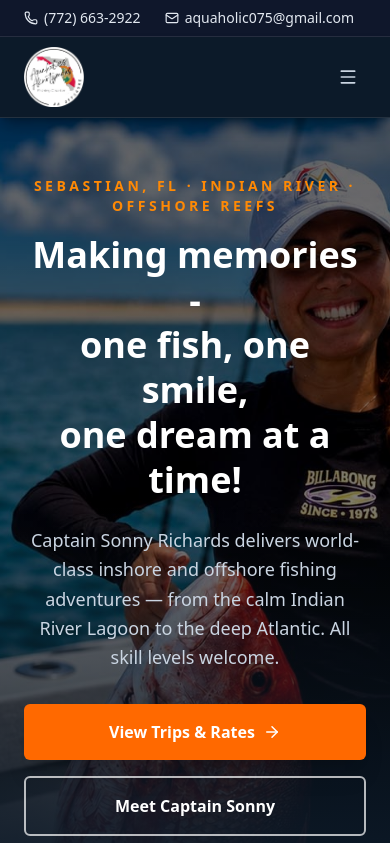
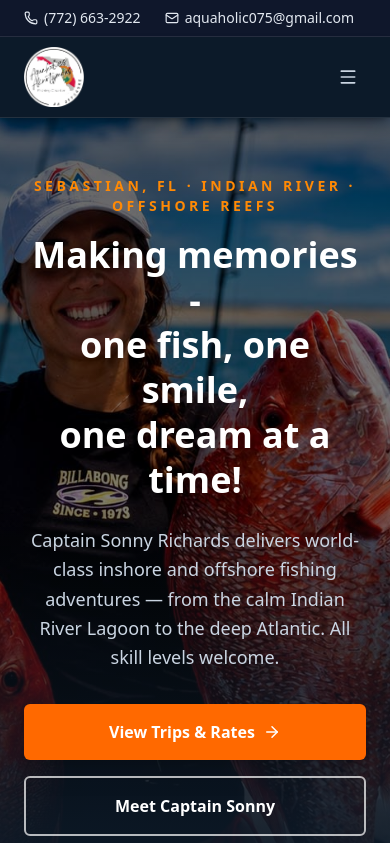
Before and after one commit to SteamWorksWeb/aa-fishing-charters, a Next.js app: page / in a window 390 px wide. Shown: the top 843 px of the page. Built offline with nearby package versions, Linux system fonts and the light colour scheme.

Commit message:
style: adjust mobile image focal point

```diff
--- a/src/app/page.tsx
+++ b/src/app/page.tsx
@@ -60,7 +60,7 @@ export default function HomePage() {
     <>
       {/* ── HERO ── */}
       <section className="relative min-h-[92vh] flex items-center justify-center overflow-hidden">
-        <Image src="/images/aahero1.jpg" alt="Fishing on the Sebastian Water with Captain Sonny Richards" fill priority fetchPriority="high" quality={85} className="object-cover object-center" sizes="100vw" />
+        <Image src="/images/aahero1.jpg" alt="Fishing on the Sebastian Water with Captain Sonny Richards" fill priority fetchPriority="high" quality={85} className="object-cover object-[75%_center] md:object-center" sizes="100vw" />
         <div className="absolute inset-0 bg-black/50 z-10" />
         <div className="absolute inset-0 bg-gradient-to-b from-black/20 via-transparent to-[#0d1b2a] z-10" />
 
```
